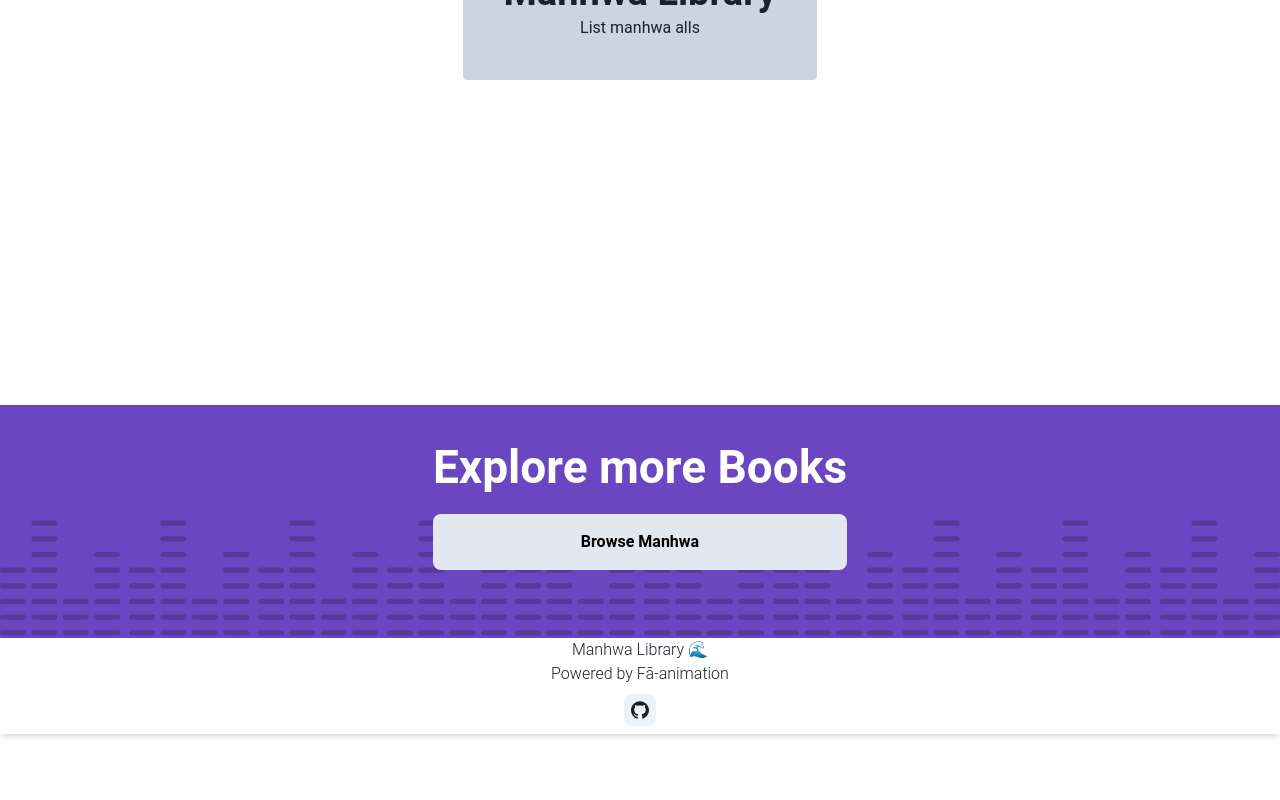
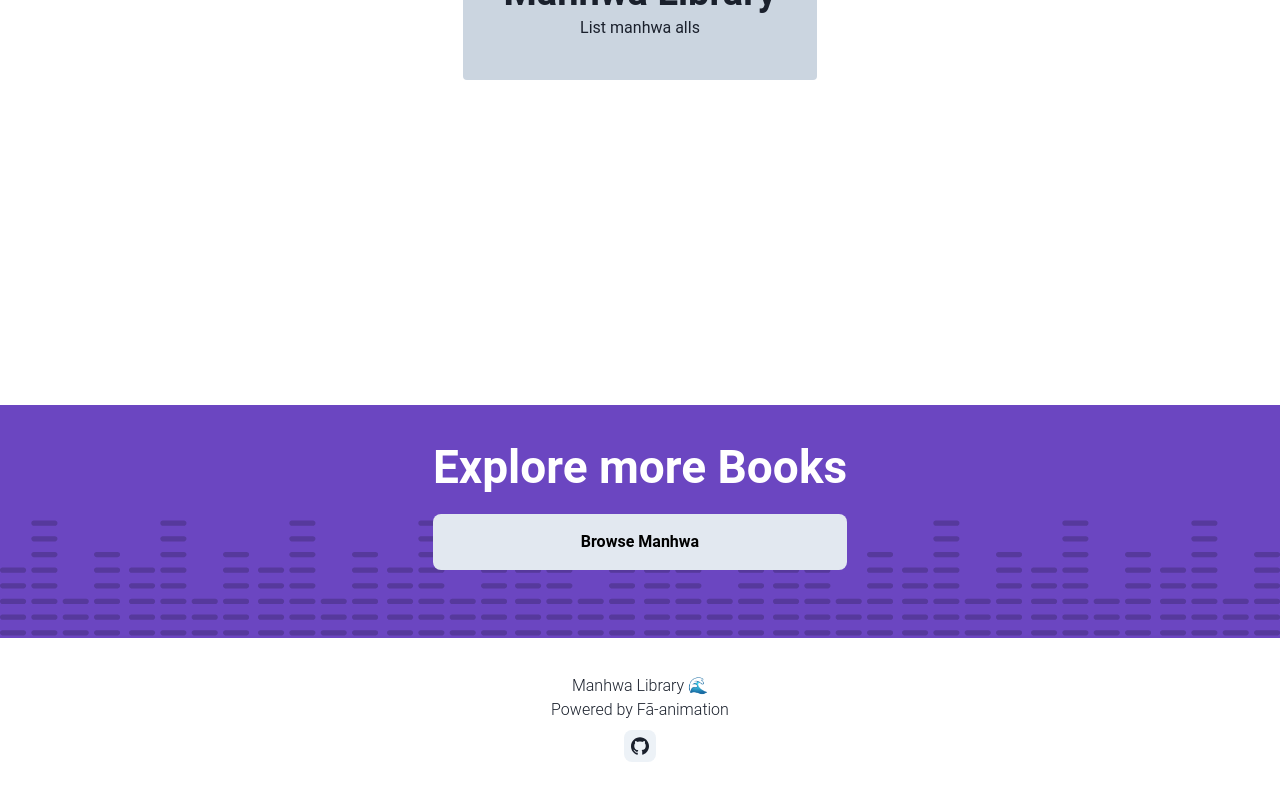
Before and after one commit to fa-animation/manhwa-library, a Next.js app: page / in a window 1280 px wide. Shown: the part 1286-2086 px from the top of the page. Before the commit the page ends 2040 px from the top, so only its background shows below. Built offline with nearby package versions, Linux system fonts and the light colour scheme.

Commit message:
chore: update

```diff
--- a/src/layout/footer/index.tsx
+++ b/src/layout/footer/index.tsx
@@ -3,8 +3,8 @@ import { ImGithub } from 'react-icons/im'
 
 const MyFooter = () => {
   return (
-    <Flex mb={5} pos={'relative'} flexDir={'column'} w={'full'} alignItems={'center'} shadow="md">
-      <Text fontSize={{ base: 'sm', md: 'md' }} fontWeight={'light'}>
+    <Flex mb={9} flexDir={'column'} w={'full'} alignItems={'center'} as={'footer'}>
+      <Text fontSize={{ base: 'sm', md: 'md' }} fontWeight={'light'} mt={9}>
         Manhwa Library 🌊
       </Text>
       <Text fontSize={{ base: 'sm', md: 'md' }} fontWeight={'light'}>
```
